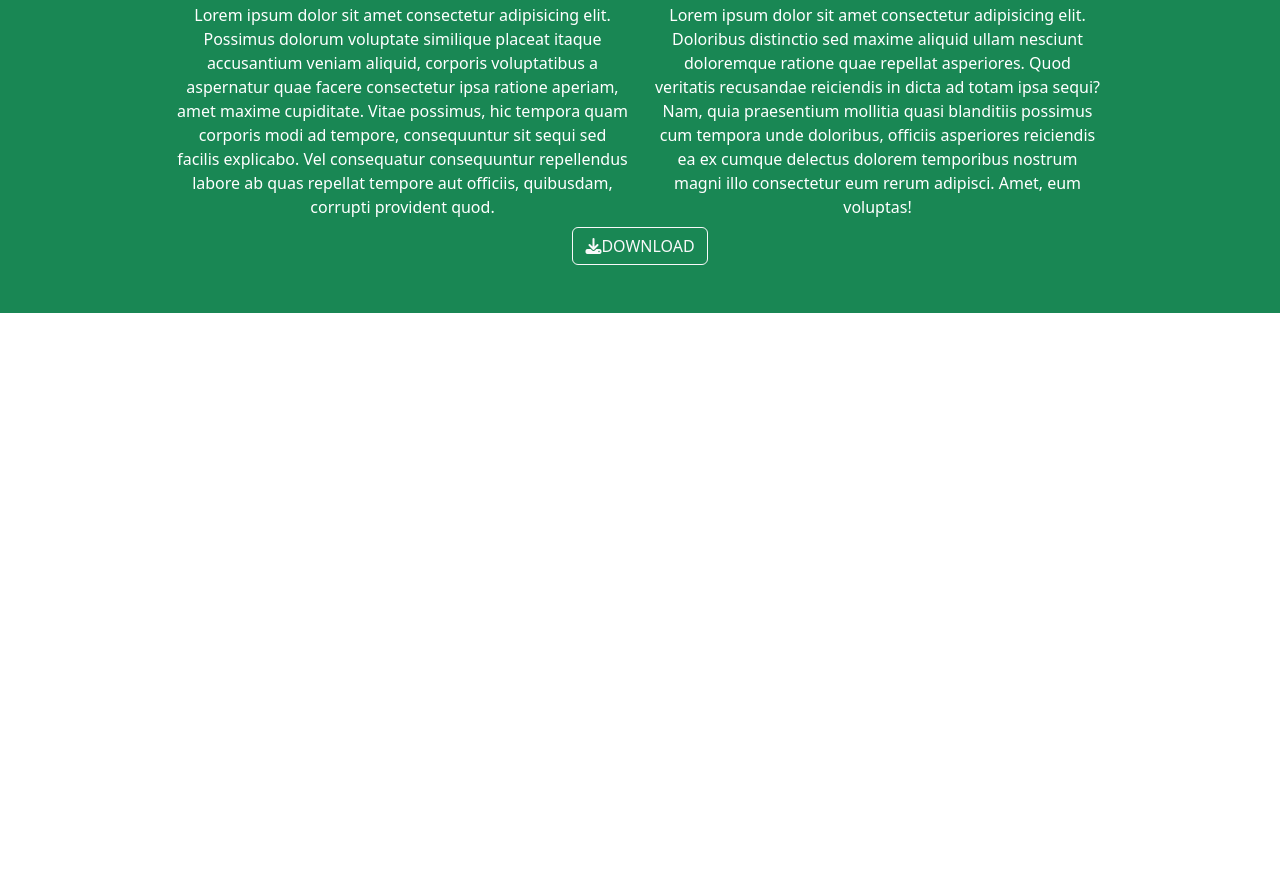
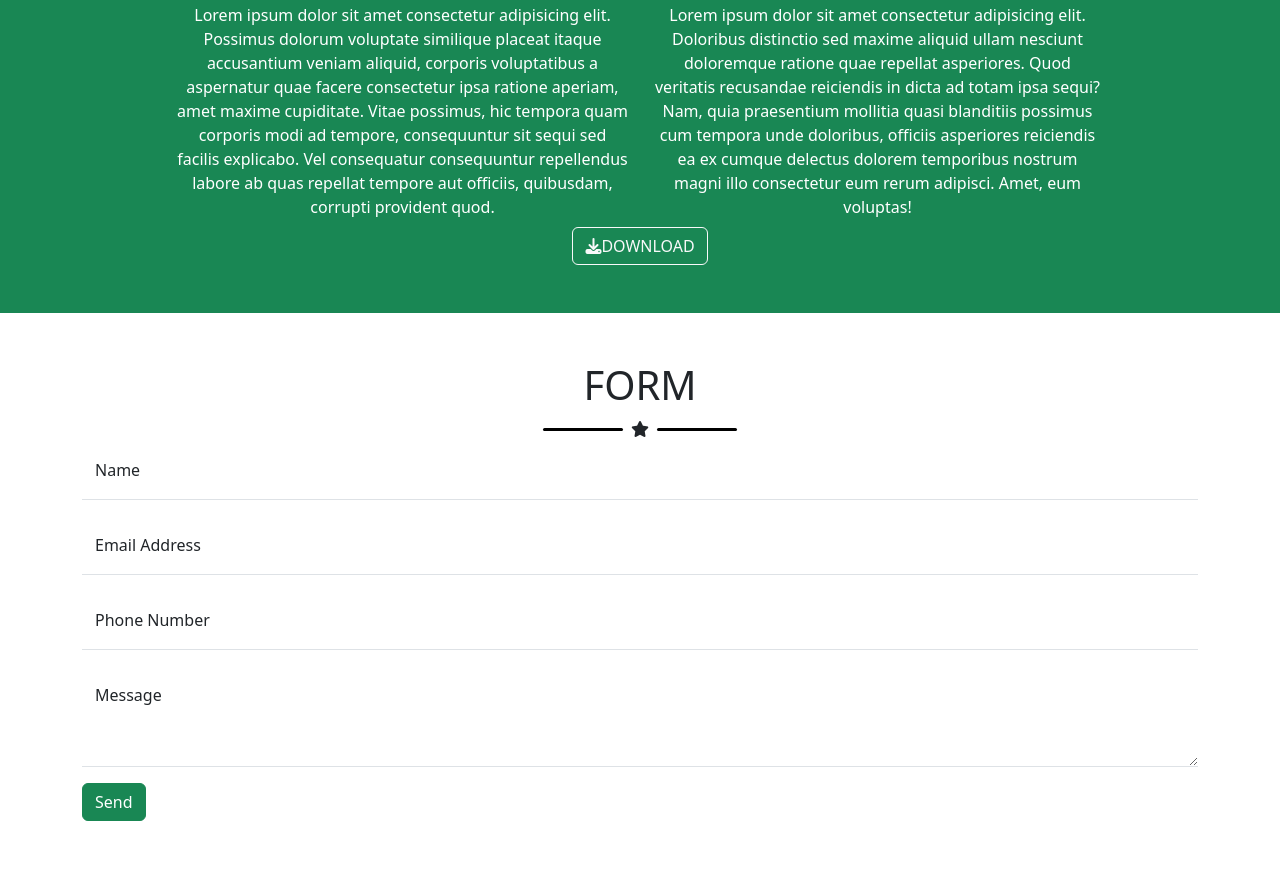
Before and after one commit to PaoloCrescenzi/html-css-bootstrap-freelancer, a plain HTML site: page index.html in a window 1280 px wide. Shown: the part 1506-2378 px from the top of the page. Before the commit the page ends 1819 px from the top, so only its background shows below. Drawn offline with nearby package versions, Linux system fonts and the light colour scheme.

Commit message:
form section

```diff
--- a/css/style.css
+++ b/css/style.css
@@ -17,3 +17,7 @@ main>section{
     height: 3px;
     margin: 0 .5rem;
 }
+
+.form-control{
+    border: none;
+}
--- a/index.html
+++ b/index.html
@@ -123,15 +123,23 @@
                 <div class="row d-flex justify-content-center mt-2">
                     <div class="col-5">
                         <div>
-                            Lorem ipsum dolor sit amet consectetur adipisicing elit. Possimus dolorum voluptate similique placeat itaque accusantium veniam aliquid, corporis voluptatibus a aspernatur quae facere consectetur ipsa ratione aperiam, amet maxime cupiditate.
-                            Vitae possimus, hic tempora quam corporis modi ad tempore, consequuntur sit sequi sed facilis explicabo. Vel consequatur consequuntur repellendus labore ab quas repellat tempore aut officiis, quibusdam, corrupti provident quod.
+                            Lorem ipsum dolor sit amet consectetur adipisicing elit. Possimus dolorum voluptate
+                            similique placeat itaque accusantium veniam aliquid, corporis voluptatibus a aspernatur quae
+                            facere consectetur ipsa ratione aperiam, amet maxime cupiditate.
+                            Vitae possimus, hic tempora quam corporis modi ad tempore, consequuntur sit sequi sed
+                            facilis explicabo. Vel consequatur consequuntur repellendus labore ab quas repellat tempore
+                            aut officiis, quibusdam, corrupti provident quod.
                         </div>
                     </div>
 
                     <div class="col-5 ">
                         <div>
-                            Lorem ipsum dolor sit amet consectetur adipisicing elit. Doloribus distinctio sed maxime aliquid ullam nesciunt doloremque ratione quae repellat asperiores. Quod veritatis recusandae reiciendis in dicta ad totam ipsa sequi?
-                            Nam, quia praesentium mollitia quasi blanditiis possimus cum tempora unde doloribus, officiis asperiores reiciendis ea ex cumque delectus dolorem temporibus nostrum magni illo consectetur eum rerum adipisci. Amet, eum voluptas!
+                            Lorem ipsum dolor sit amet consectetur adipisicing elit. Doloribus distinctio sed maxime
+                            aliquid ullam nesciunt doloremque ratione quae repellat asperiores. Quod veritatis
+                            recusandae reiciendis in dicta ad totam ipsa sequi?
+                            Nam, quia praesentium mollitia quasi blanditiis possimus cum tempora unde doloribus,
+                            officiis asperiores reiciendis ea ex cumque delectus dolorem temporibus nostrum magni illo
+                            consectetur eum rerum adipisci. Amet, eum voluptas!
                         </div>
                     </div>
                 </div>
@@ -144,9 +152,49 @@
             </div>
         </section>
 
+        <section>
+            <div class="container">
+                <div class="row">
+                    <div class="text-center">
+                        <h1>FORM</h1>
+                        <div class="star-container d-flex align-items-center justify-content-center">
+                            <div class="B"></div>
+                            <div class="star"><i class="fa-solid fa-star"></i></div>
+                            <div class="B"></div>
+                        </div>
+                    </div>
+                    <form action="">
+                        <div class="form-floating mb-3 border-bottom">
+                            <input type="text" class="form-control" id="name" placeholder="Paolo">
+                            <label for="name">Name</label>
+                        </div>
+
+                        <div class="form-floating mb-3 border-bottom">
+                            <input type="email" class="form-control" id="email address" placeholder="stefanorossi@gmail.com">
+                            <label for="email address">Email Address</label>
+                        </div>
+
+                        <div class="form-floating mb-3 border-bottom">
+                            <input type="text" class="form-control" id="phone number" placeholder="324-555-8980">
+                            <label for="phone number">Phone Number</label>
+                        </div>
+
+                        <div class="form-floating border-bottom">
+                            <textarea class="form-control" placeholder="Leave a comment here" id="message" style="height: 100px"></textarea>
+                            <label for="message">Message</label>
+                        </div>
+                    </form>
+                    <div>
+                        <button class="btn btn-success mt-3">Send</button>
+                    </div>
+                </div>
+            </div>
+        </section>
+
+        <section>
 
 
-
+        </section>
 
 
 
```
